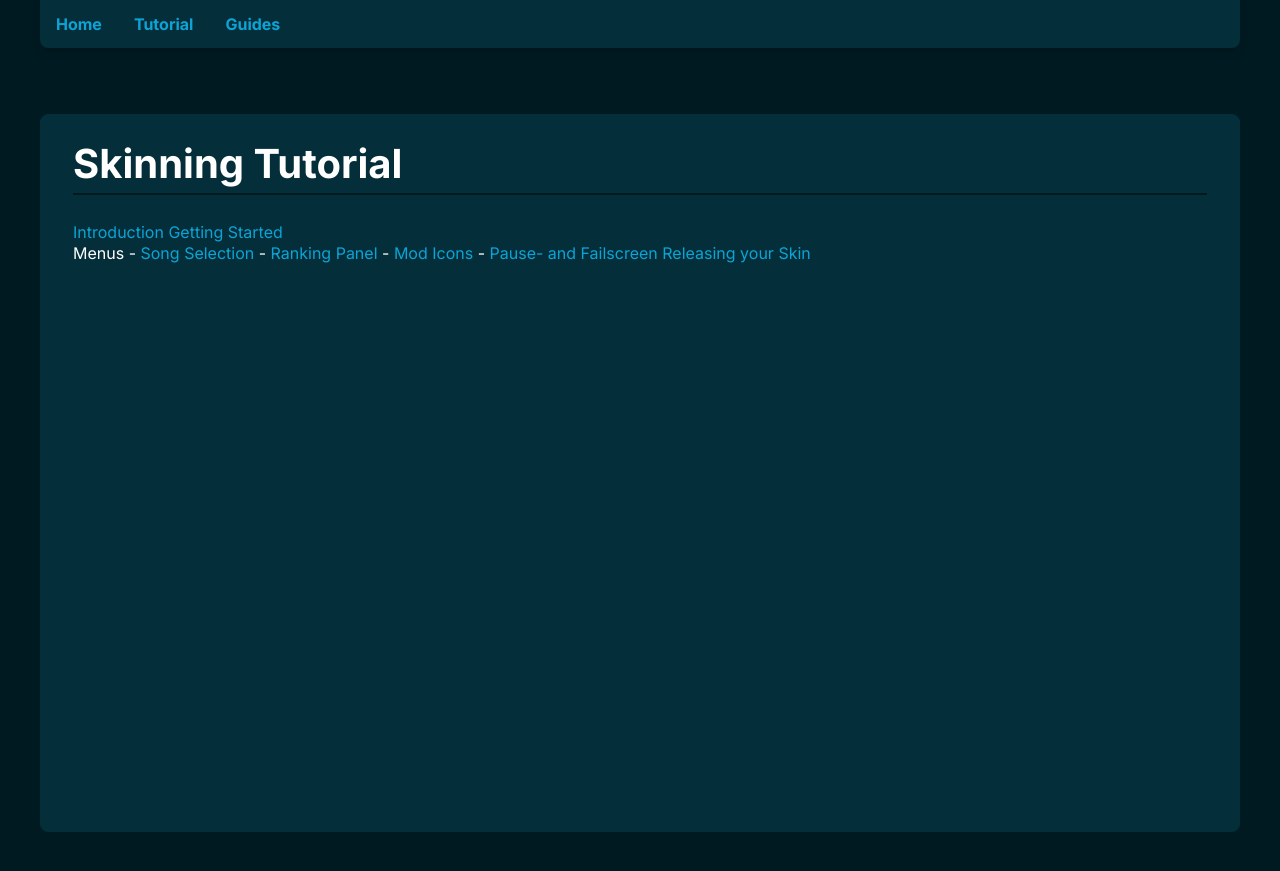
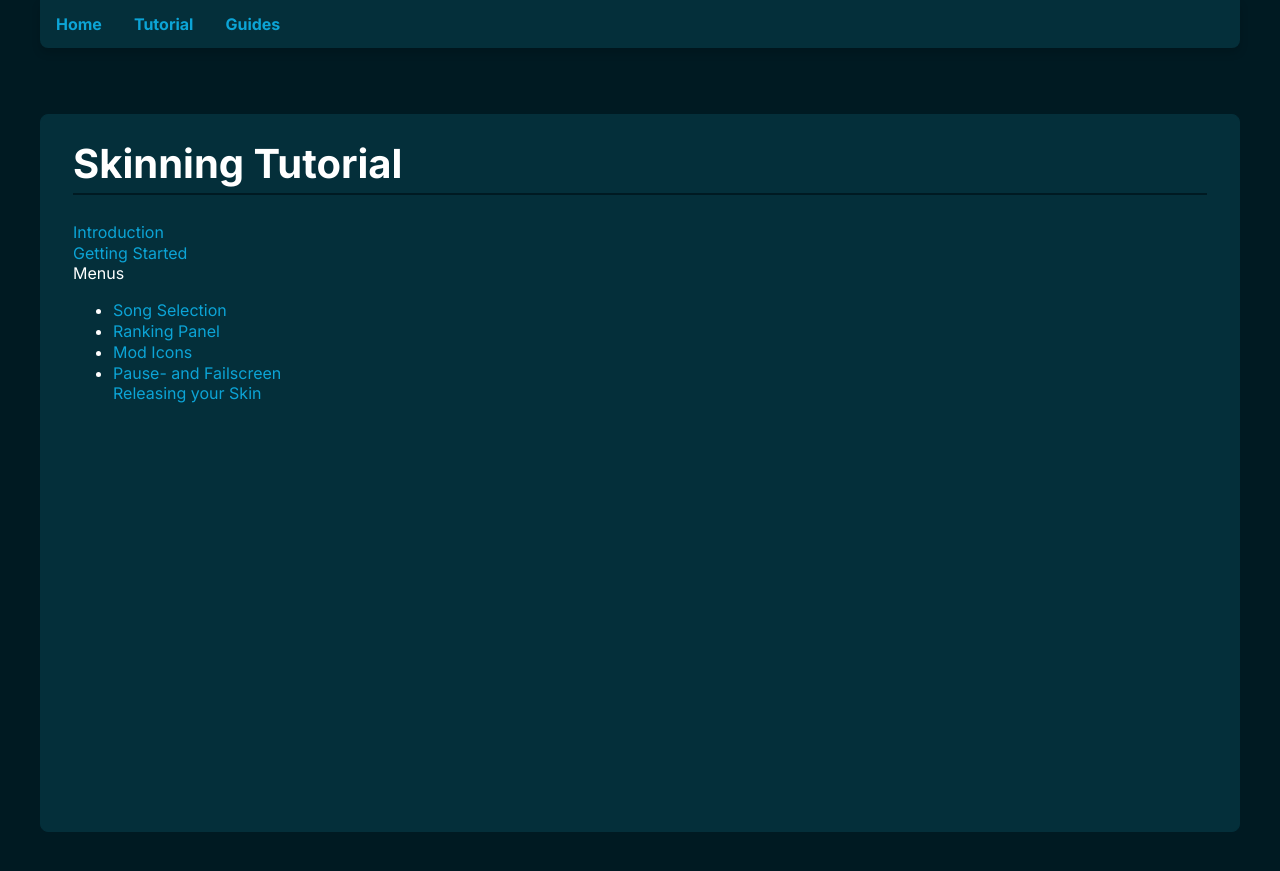
Before and after one commit to RockRoller01/skinninginfo, a Jekyll site: the page built from tutorial/toc.md, in a window 1280 px wide. Shown: the top 871 px of the page. Built offline with Jekyll 4.4.1, drawn with Linux system fonts in a browser that asks for light colours.

Commit message:
linebreaks

```diff
--- a/tutorial/toc.md
+++ b/tutorial/toc.md
@@ -4,11 +4,11 @@ title: Tutorial
 ---
 
 # Skinning Tutorial
-[Introduction](./introduction.html)
+[Introduction](./introduction.html)<br>
 [Getting Started](./getting_started.html)<br>
-Menus
-    - [Song Selection](./song_selection.html)
-    - [Ranking Panel](./ranking_panel.html)
-    - [Mod Icons](./mod_icons.html)
-    - [Pause- and Failscreen](./pause-_and_failscreen.html)
+Menus<br>
+- [Song Selection](./song_selection.html)<br>
+- [Ranking Panel](./ranking_panel.html)<br>
+- [Mod Icons](./mod_icons.html)<br>
+- [Pause- and Failscreen](./pause-_and_failscreen.html)<br>
 [Releasing your Skin](./releasing.html)
```
